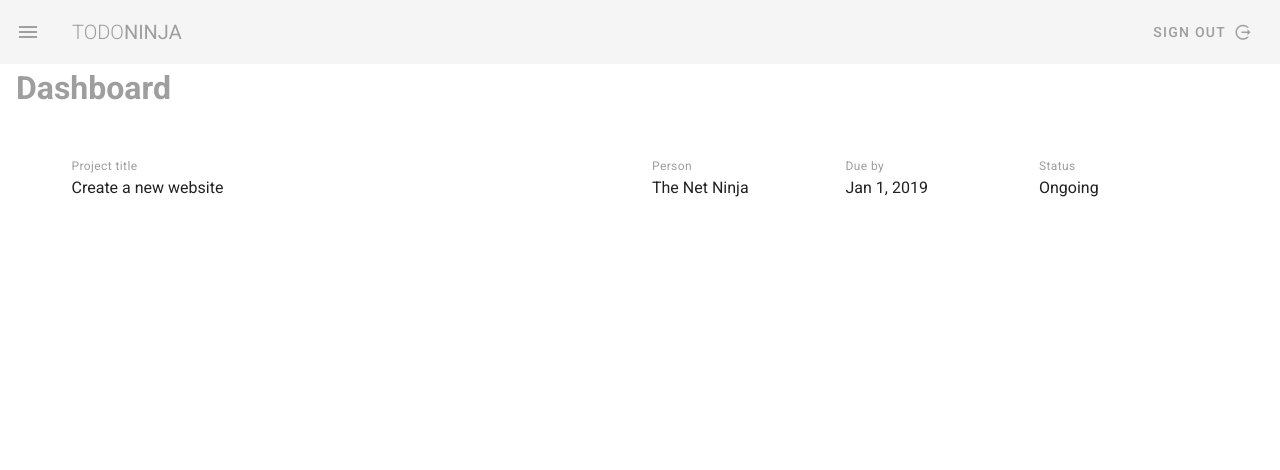
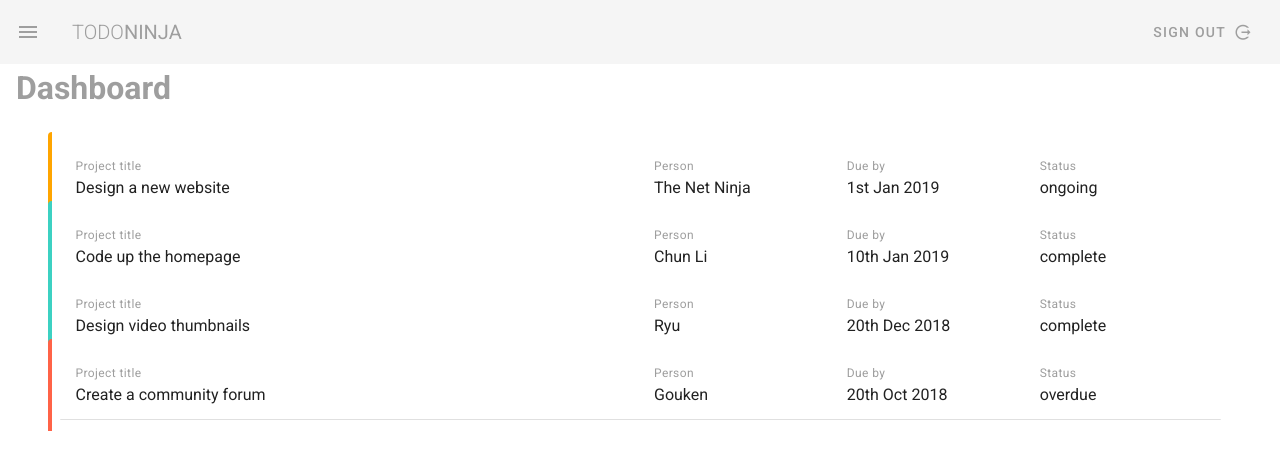
Before and after one commit to rafal-mi/todo-ninja, a Vue app: page / in a window 1280 px wide. Shown: the top 470 px of the page. Built offline with nearby package versions, Linux system fonts and the light colour scheme.

Commit message:
#16 Chips

```diff
--- a/src/views/Dashboard.vue
+++ b/src/views/Dashboard.vue
@@ -4,25 +4,26 @@
 
     <v-container class="my-5">
 
-      <v-card flat class="pa-3">
-        <v-row>
+      <v-card flat v-for="project in projects" :key="project.title">
+        <v-row :class="`pa-3 project ${project.status}`">
           <v-col xs="12" md="6">
             <div class="caption grey--text">Project title</div>
-            <div>Create a new website</div>
+            <div>{{ project.title }}</div>
           </v-col>
           <v-col xs="6" sm="4" md="2">
             <div class="caption grey--text">Person</div>
-            <div>The Net Ninja</div>
+            <div>{{project.person}}</div>
           </v-col>
           <v-col xs="6" sm="4" md="2">
             <div class="caption grey--text">Due by</div>
-            <div>Jan 1, 2019</div>
+            <div>{{project.due}}</div>
           </v-col>
           <v-col xs="2" sm="4" md="2">
             <div class="caption grey--text">Status</div>
-            <div>Ongoing</div>
+            <div>{{ project.status }}</div>
           </v-col>
         </v-row>
+        <v-divider></v-divider>
       </v-card>
 
     </v-container>
@@ -34,5 +35,32 @@
 
 export default {
 
+  data() {
+    return {
+      projects: [
+        { title: 'Design a new website', person: 'The Net Ninja', due: '1st Jan 2019', status: 'ongoing', content: 'Lorem ipsum dolor sit amet consectetur adipisicing elit. Sunt consequuntur eos eligendi illum minima adipisci deleniti, dicta mollitia enim explicabo fugiat quidem ducimus praesentium voluptates porro molestias non sequi animi!'},
+        { title: 'Code up the homepage', person: 'Chun Li', due: '10th Jan 2019', status: 'complete', content: 'Lorem ipsum dolor sit amet consectetur adipisicing elit. Sunt consequuntur eos eligendi illum minima adipisci deleniti, dicta mollitia enim explicabo fugiat quidem ducimus praesentium voluptates porro molestias non sequi animi!'},
+        { title: 'Design video thumbnails', person: 'Ryu', due: '20th Dec 2018', status: 'complete', content: 'Lorem ipsum dolor sit amet consectetur adipisicing elit. Sunt consequuntur eos eligendi illum minima adipisci deleniti, dicta mollitia enim explicabo fugiat quidem ducimus praesentium voluptates porro molestias non sequi animi!'},
+        { title: 'Create a community forum', person: 'Gouken', due: '20th Oct 2018', status: 'overdue', content: 'Lorem ipsum dolor sit amet consectetur adipisicing elit. Sunt consequuntur eos eligendi illum minima adipisci deleniti, dicta mollitia enim explicabo fugiat quidem ducimus praesentium voluptates porro molestias non sequi animi!'},
+      ]
+    }
+  }
+
 };
 </script>
+
+<style scoped>
+
+.project.complete {
+  border-left: 4px solid #3cd1c2;
+}
+
+.project.ongoing {
+  border-left: 4px solid orange;
+}
+
+.project.overdue {
+  border-left: 4px solid tomato;
+}
+
+</style>
```
